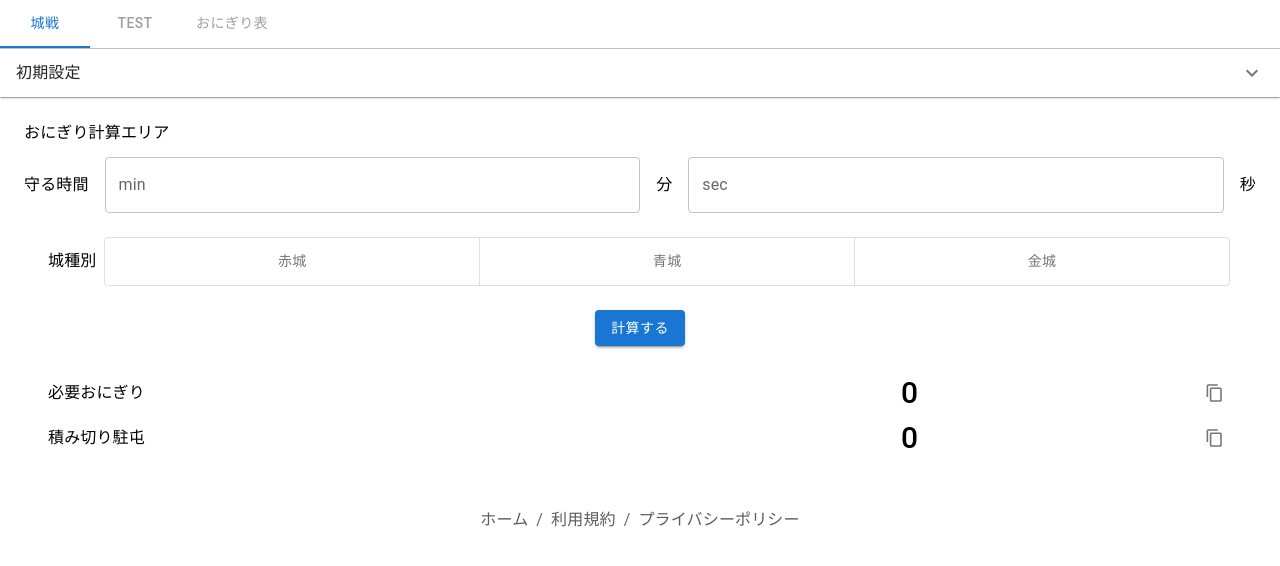
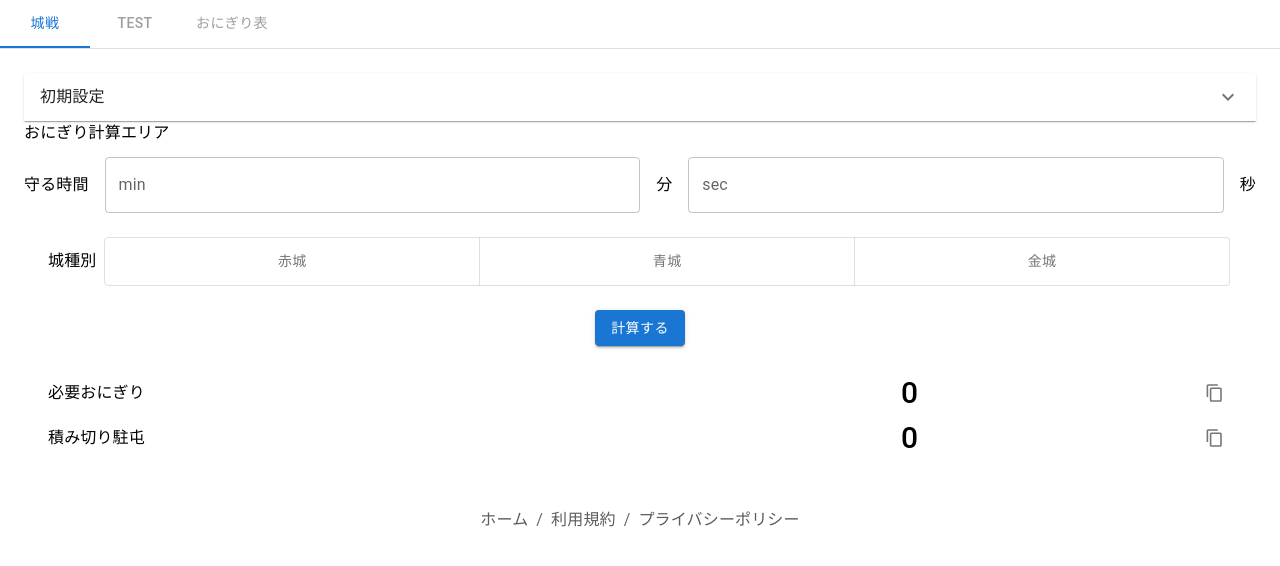
Before and after one commit to chika-create/onigiri-calc, a React (Create React App) app: page / in a window 1280 px wide. Shown: the top 566 px of the page. Built offline with nearby package versions, Linux system fonts and the light colour scheme.

Commit message:
update: 初期設定コンポーネントの読み込みをおにぎり計算タブ内に移動

```diff
--- a/src/components/views/AppContent.tsx
+++ b/src/components/views/AppContent.tsx
@@ -59,9 +59,9 @@ function AppContent() {
     <>
       <Box sx={{ width: "100%" }}>
         <TabBox tabValue={tabValue} tabChange={tabChange} />
-        <InitialSetting castleChange={castleChange} register={register} />
 
         <TabPanel value={tabValue} index={0}>
+          <InitialSetting castleChange={castleChange} register={register} />
           <ServerCastle />
 
           <CalcTime register={register} />
```
